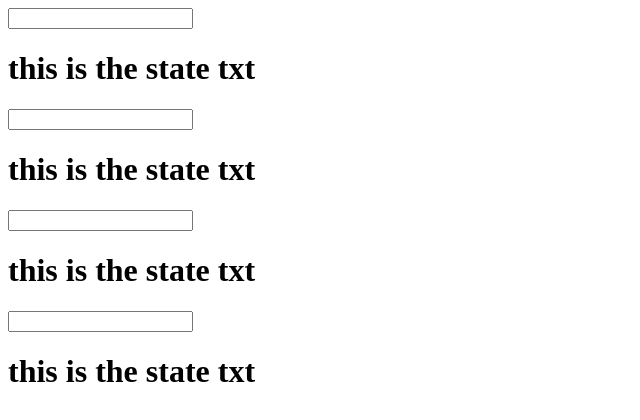
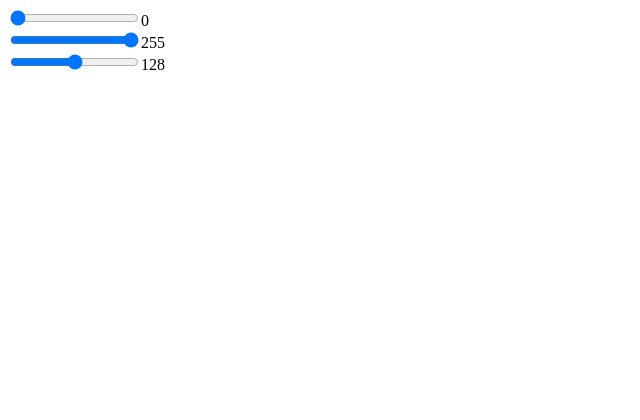
Before and after one commit to KunmyonChoi/es6-react-setup, a React app: page / in a window 1280 px wide. Shown: the top 420 px of the page, without its empty margins (0-640 px from the left). Built offline with nearby package versions, Linux system fonts and the light colour scheme.

Commit message:
refs and findDOMNode

```diff
--- a/App.js
+++ b/App.js
@@ -1,24 +1,45 @@
 import React from "react";
+import ReactDOM from "react-dom";
 
 class App extends React.Component {
 	constructor() {
 		super();
 		this.state = {
-			txt: 'this is the state txt'
+			red: 0,
+			green: 255,
+			blue: 128
 		}
 		this.update = this.update.bind(this);
 	}
 	update(e) {
-		this.setState({txt: e.target.value});
+		this.setState({
+			red: ReactDOM.findDOMNode(this.refs.red).value,
+			green: ReactDOM.findDOMNode(this.refs.green).value,
+			blue: ReactDOM.findDOMNode(this.refs.blue).value,
+		});
 	}
 	render () {
 		return (
 			<div>
-				<Widget txt={this.state.txt} update={this.update} />
-				<Widget txt={this.state.txt} update={this.update} />
-				<Widget txt={this.state.txt} update={this.update} />
-				<Widget txt={this.state.txt} update={this.update} />
+				<Slider ref="red" update={this.update} value={this.state.red} />
+				{this.state.red} <br />
+				<Slider ref="green" update={this.update} value={this.state.green} />
+				{this.state.green} <br />
+				<Slider ref="blue" update={this.update} value={this.state.blue} />
+				{this.state.blue} <br />
 			</div>
+		)
+	}
+}
+
+class Slider extends React.Component {
+	render () {
+		return (
+			<input type="range"
+				min="0"
+				max="255"
+				value={this.props.value}
+				onChange={this.props.update} />
 		)
 	}
 }
```
